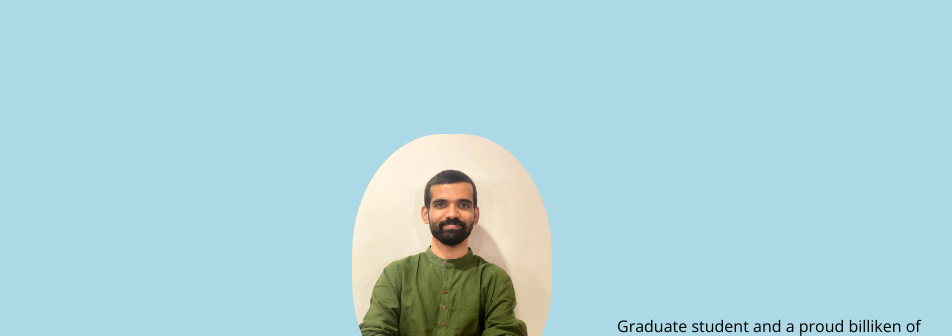
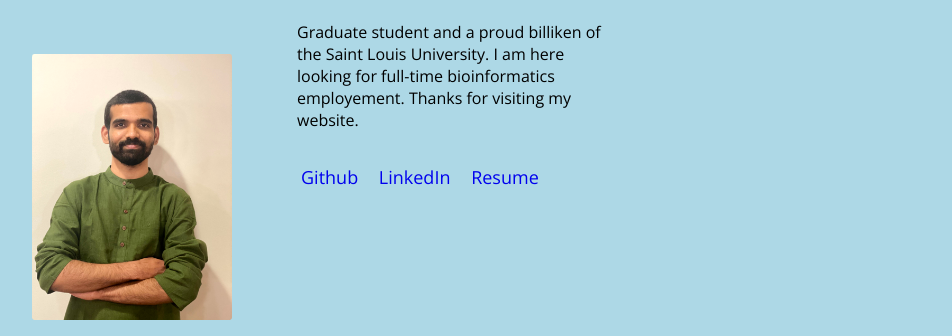
Before and after one commit to jpeasari/jpeasari.github.io, a plain HTML site: page index1.html in a window 1280 px wide. Shown: the top 336 px of the page, without its empty margins (28-980 px from the left). Drawn offline with nearby package versions, Linux system fonts and the light colour scheme.

Commit message:
Add files via upload

```diff
--- a/style.css
+++ b/style.css
@@ -1,13 +1,24 @@
 html,
 body {
 	display: flex;
-	align-items: center;
-	justify-content: center;
+	align-items: top;
+	justify-content: left;
 	height: 100%;
 	margin: 0px;
 	padding: 0px;
 	background-color: lightblue;
 	font-family: 'Open Sans', sans-serif;
+	/* background-image: url(bioinfo.PNG), url(200.GIF);
+	background-size: 600px 300px;
+    background-position: right top;
+    background-repeat: no-repeat; */
+
+
+
+
+
+
+
 }
 
 
@@ -22,6 +33,9 @@ body {
 	flex-direction: row;
 	height: 80%;
 }
+.frame {
+  background-clip: padding-box;
+}
 
 .left,
 .right {
@@ -31,7 +45,7 @@ body {
 	flex: 1;
 	display: flex;
 	flex-direction: column;
-	justify-content: center;
+	justify-content: right;
 }
 
 .left {
@@ -40,7 +54,7 @@ body {
 }
 
 .profile-picture {
-	border-radius:45%;
+	border-radius:1%;
 }
 
 .social-links {
```
